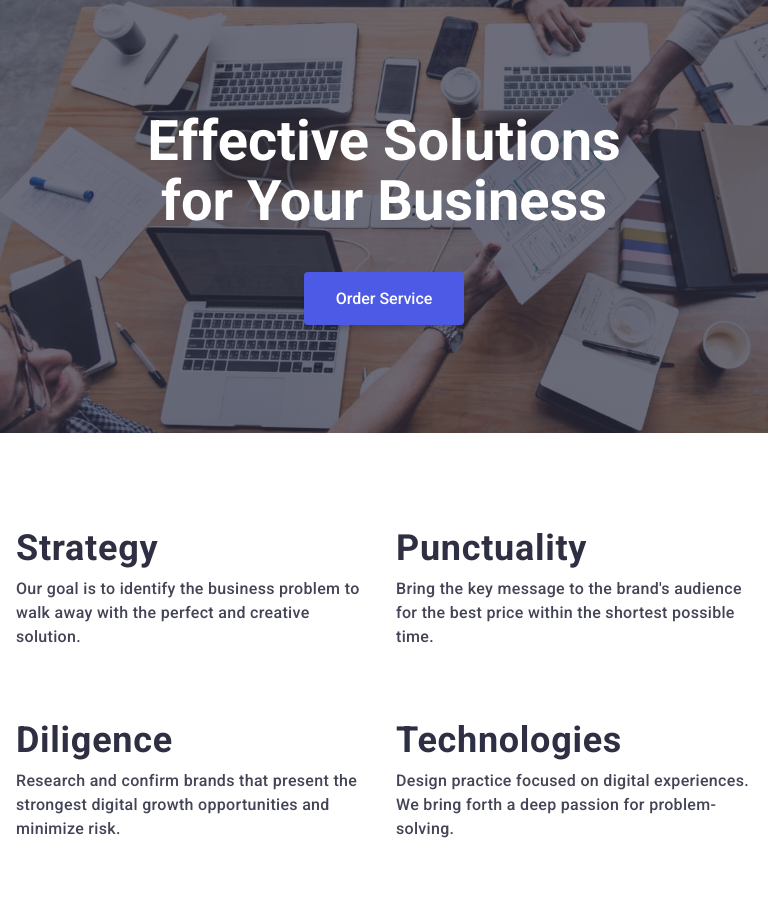
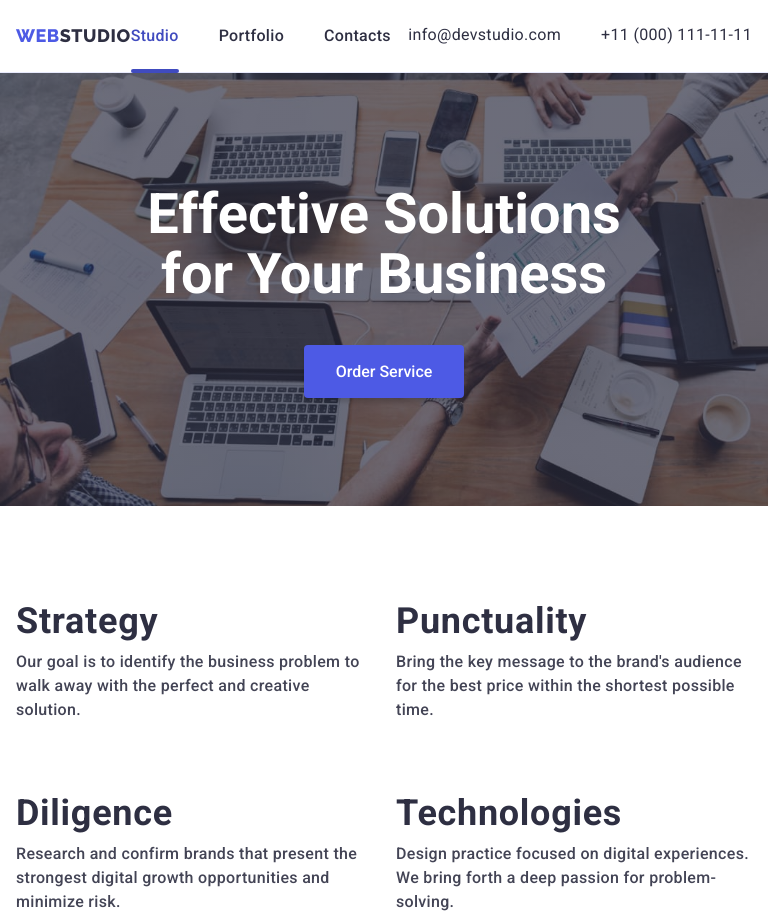
Before and after one commit to NikaDelva/goit-markup-hw-07, a plain HTML site: page index.html in a window 768 px wide. Shown: the top 917 px of the page. Drawn offline with nearby package versions, Linux system fonts and the light colour scheme.

Commit message:
header started

```diff
--- a/css/desk-styles.css
+++ b/css/desk-styles.css
@@ -10,6 +10,15 @@
     .section {
         padding-top: 120px;
         padding-bottom: 120px;
+    }
+
+    /*=====HEADER=======*/
+    .navigation-menu {
+        display: flex;
+        align-items: center;
+    }
+    .navigation-menu-item:not(:last-child) {
+        margin-right: 40px;
     }
 
         /*=======HERO====*/
--- a/css/styles.css
+++ b/css/styles.css
@@ -119,13 +119,9 @@ button {
 }
 
 .navigation-menu {
-  display: flex;
-  align-items: center;
+  display: none;
 }
 
-.navigation-menu-item:not(:last-child) {
-  margin-right: 40px;
-}
 
 .navigation-menu-link {
   font-weight: 500;
--- a/css/tab-styles.css
+++ b/css/tab-styles.css
@@ -1,6 +1,15 @@
 @media screen and (min-width: 768px) and (max-width: 1199px) {
     .container {
         width: 768px;
+    }
+
+    /*=====HEADER====*/
+    .navigation-menu {
+        display: flex;
+        align-items: center;
+    }
+    .navigation-menu-item:not(:last-child) {
+        margin-right: 40px;
     }
 
     /*=======HERO====*/
--- a/index.html
+++ b/index.html
@@ -19,12 +19,11 @@
 </head>
 <body>
     <!--HEADER-->
-    <!--<header class="header-menu">
+    <header class="header-menu">
         <div class="container header-container">
         <nav class="navigation-page">
                 <a href="./index.html" class="logotype link"><span class="accent">WEB</span>STUDIO</a>
                 <ul class="navigation-menu list">
-
                     <li class="navigation-menu-item">
                         <a href="./index.html" class="navigation-menu-link link page-active">Studio</a>
                     </li>
@@ -47,7 +46,7 @@
                     </ul>
                 </address>
             </div>
-    </header>-->
+    </header>
 <!--HERO SECTION-->
     <main>
         <section class="hero">
```
